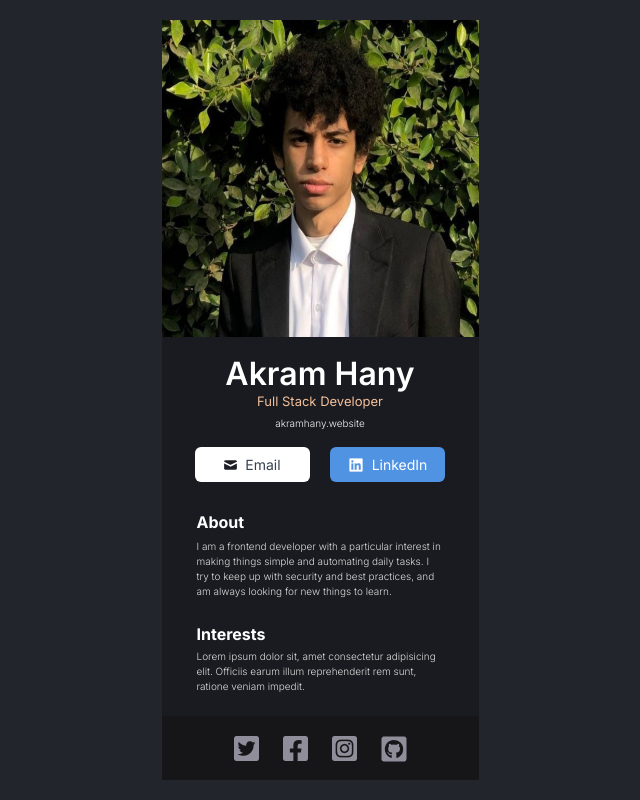
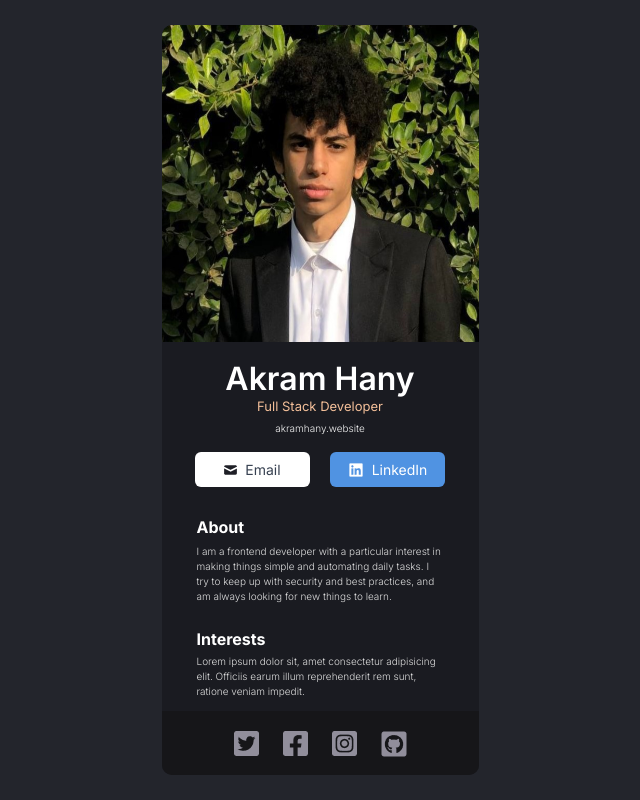
Before and after one commit to akramhany/Digital-Business-Card, a React (Vite) app: page / in a window 1280 px wide. Shown: the whole page, without its empty margins (320-960 px from the left). Built offline with nearby package versions, Linux system fonts and the light colour scheme.

Commit message:
make the border radius work in root

```diff
--- a/src/index.css
+++ b/src/index.css
@@ -11,14 +11,14 @@ body {
   justify-content: center;
   align-items: center;
   font-family: Inter, sans;
-  overflow: hidden;
 }
 
 #root {
   background-color: #1A1B21;
   width: 317px;
-  height: 760px;
-  border-radius: 15px;
+  height: 750px;
+  border-radius: 10px;
+  overflow: hidden;
   position: relative;
 }
 
```
